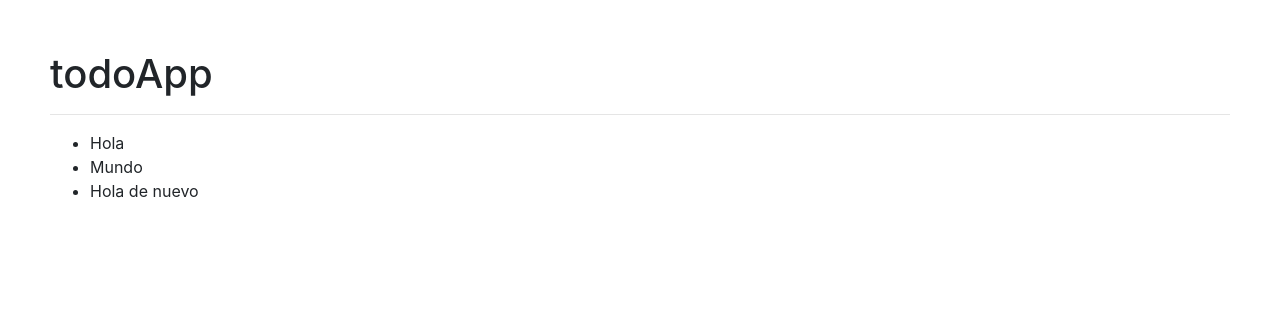
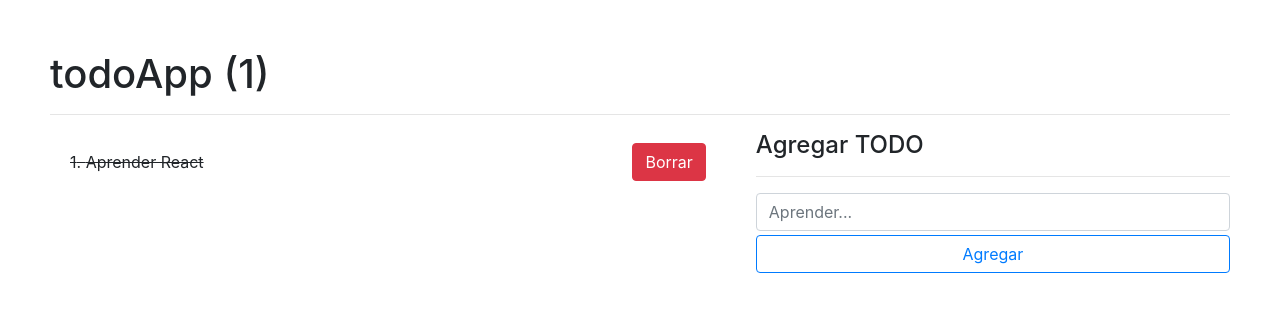
Before and after one commit to eraldovicente/Curso-React, a React app in the folder hook-app/: page / in a window 1280 px wide. Built offline with nearby package versions, Linux system fonts and the light colour scheme.

Commit message:
Concluindo el cascaron

```diff
--- a/hook-app/src/components/08-useReducer/TodoApp.js
+++ b/hook-app/src/components/08-useReducer/TodoApp.js
@@ -17,13 +17,53 @@
 
      return (
           <div>
-               <h1>todoApp</h1>
+               <h1>todoApp ({ todos.length })</h1>
                <hr/>
-               <ul>
-               <li>Hola</li>
-               <li>Mundo</li>
-               <li>Hola de nuevo</li>
-               </ul>
+
+               <div className="row">
+
+                    <div className="col-7">
+                         <ul className="list-group list-group-flush">
+                              {
+                                   todos.map( (todo, i) => (
+                                        <li
+                                             key={ todo.id }
+                                             className="list-group-item"
+                                        >
+                                             <p className="text-center complete"> { i + 1 }. { todo.desc } </p>
+                                             <button
+                                                  className="btn btn-danger"
+                                             >
+                                                 Borrar
+                                             </button>
+                                        </li>
+                                   ))
+                              }
+                         </ul>
+                    </div>
+
+                    <div className="col-5">
+                         <h4>Agregar TODO</h4>
+                         <hr/>
+
+                         <form>
+                              <input
+                                   type="text"
+                                   name="description"
+                                   className="form-control"
+                                   placeholder="Aprender..."
+                                   autoComplete="off"
+                              />
+
+                              <button
+                                   className="btn btn-outline-primary mt-1 btn-block"
+                              >
+                                   Agregar
+                              </button>
+
+                         </form>
+                    </div>
+               </div>
           </div>
      )
 }
--- a/hook-app/src/components/08-useReducer/styles.css
+++ b/hook-app/src/components/08-useReducer/styles.css
@@ -2,3 +2,18 @@
 body {
      padding: 50px;
 }
+
+p {
+     cursor: pointer;
+     margin: 0px;
+}
+
+.list-group-item {
+     align-items: center;
+     display: flex;
+     justify-content: space-between;
+}
+
+.complete {
+     text-decoration: line-through;
+}
```
